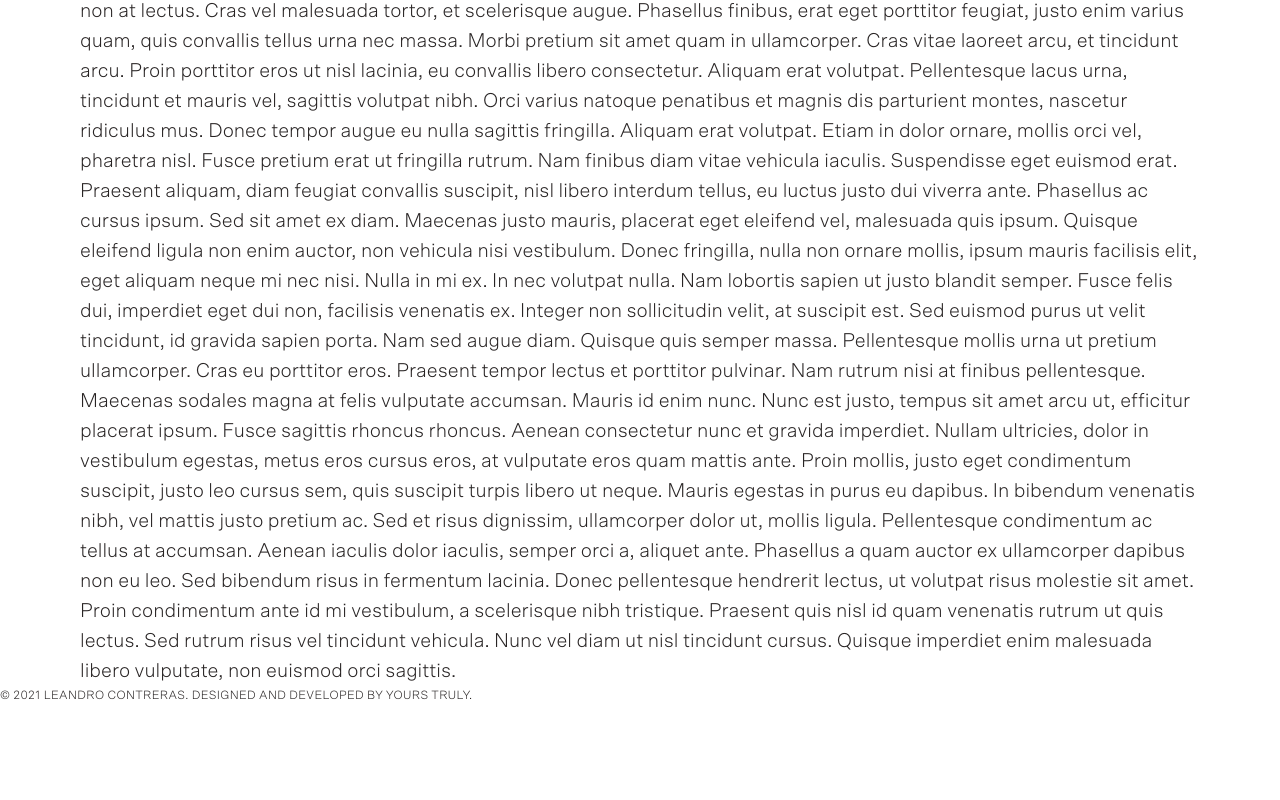
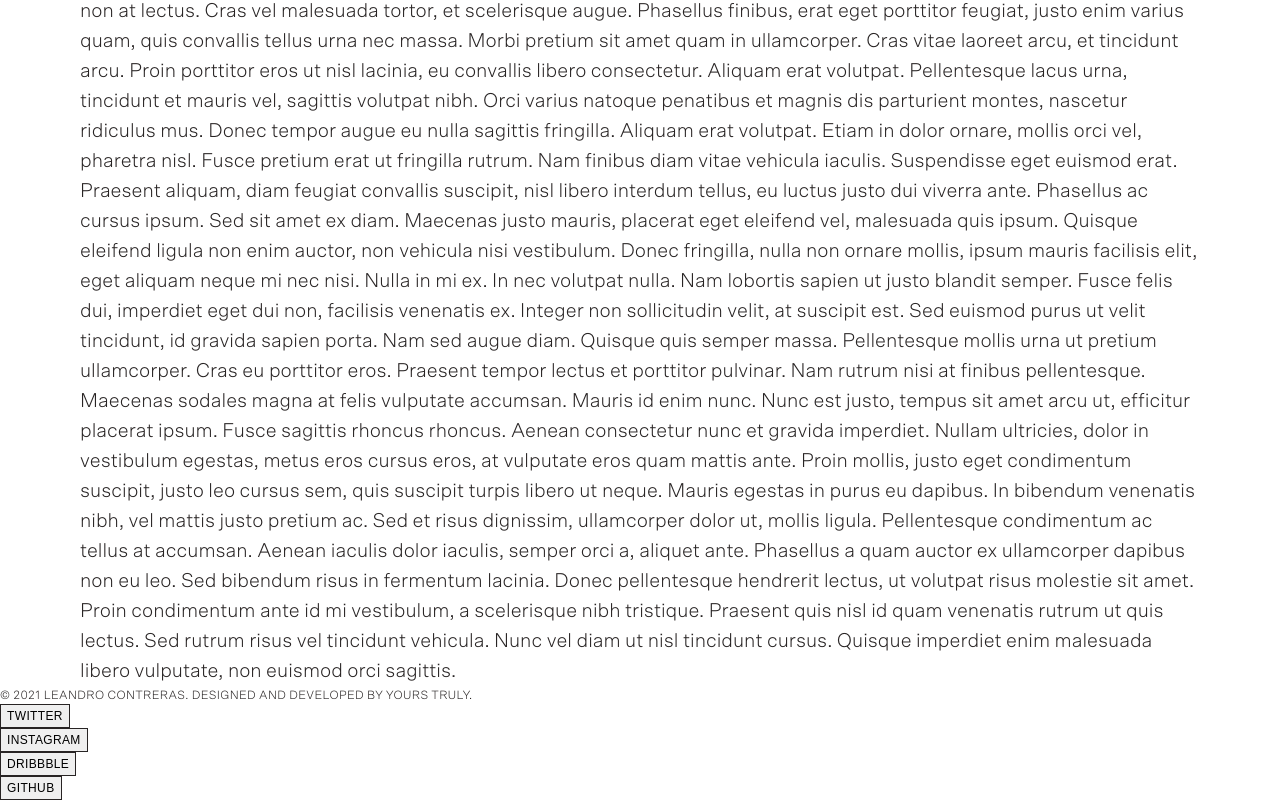
Before and after one commit to leandrodcc/2021-portfolio, a Vue app: page / in a window 1280 px wide. Shown: the part 844-1644 px from the top of the page. Before the commit the page ends 1548 px from the top, so only its background shows below. Built offline with nearby package versions, Linux system fonts and the light colour scheme.

Commit message:
created scss for universal tags

```diff
--- a/src/App.vue
+++ b/src/App.vue
@@ -117,4 +117,5 @@ export default {
 @import "@/assets/scss/_variables.scss";
 @import "@/assets/scss/_typography.scss";
 @import "@/assets/scss/_grid.scss";
+@import "@/assets/scss/_tags.scss";
 </style>
--- /dev/null
+++ b/src/assets/scss/_tags.scss
@@ -0,0 +1,16 @@
+@mixin squareStructure {
+  display: flex;
+  flex-direction: row;
+  justify-content: center;
+  align-items: center;
+  text-align: center;
+  padding: 0.25rem 0.375rem;
+}
+
+.universal-tag {
+  @include squareStructure;
+  @include p-small;
+
+  border: solid 0.5px $black;
+  text-transform: uppercase;
+}
--- a/src/assets/scss/_typography.scss
+++ b/src/assets/scss/_typography.scss
@@ -30,10 +30,14 @@ p {
   line-height: 1.2;
 }
 
+@mixin p-small {
+  font-size: 0.75rem;
+  letter-spacing: 0.03em;
+}
+
 .p--small--normal,
 .p--small--caps {
-  font-size: 0.75rem;
-  letter-spacing: 0.03em;
+  @include p-small;
 }
 
 .p--small--caps {
--- a/src/components/Footer.vue
+++ b/src/components/Footer.vue
@@ -1,10 +1,15 @@
 <template>
   <footer>
-    <p class="p--small--caps">
+    <p class="footer__text p--small--caps">
       © {{ currentYear }} Leandro Contreras. Designed and developed by yours
       truly.
     </p>
-    <div></div>
+    <div class="footer__links">
+      <button class="universal-tag">Twitter</button>
+      <button class="universal-tag">Instagram</button>
+      <button class="universal-tag">Dribbble</button>
+      <button class="universal-tag">Github</button>
+    </div>
   </footer>
 </template>
 
```
